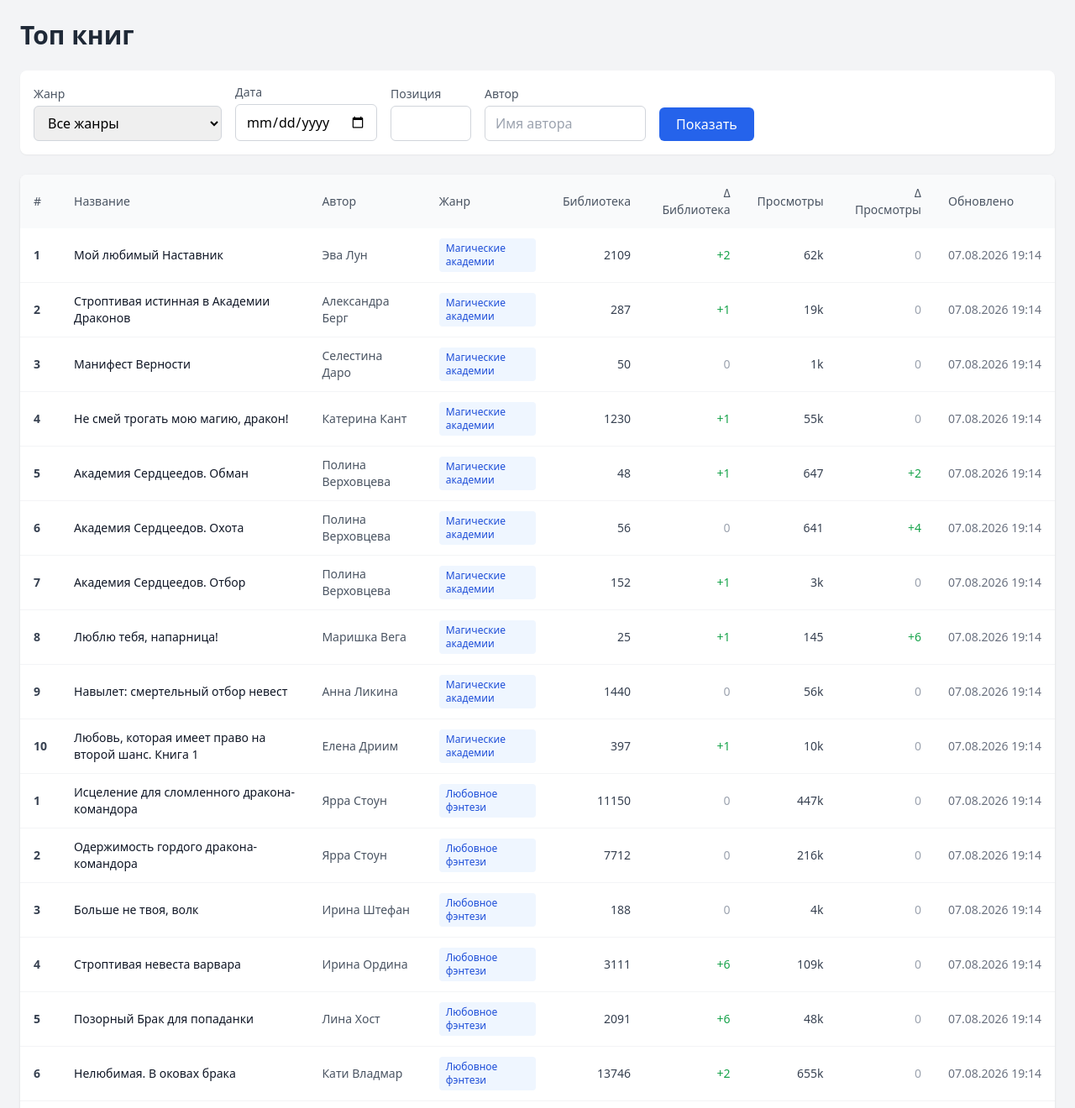
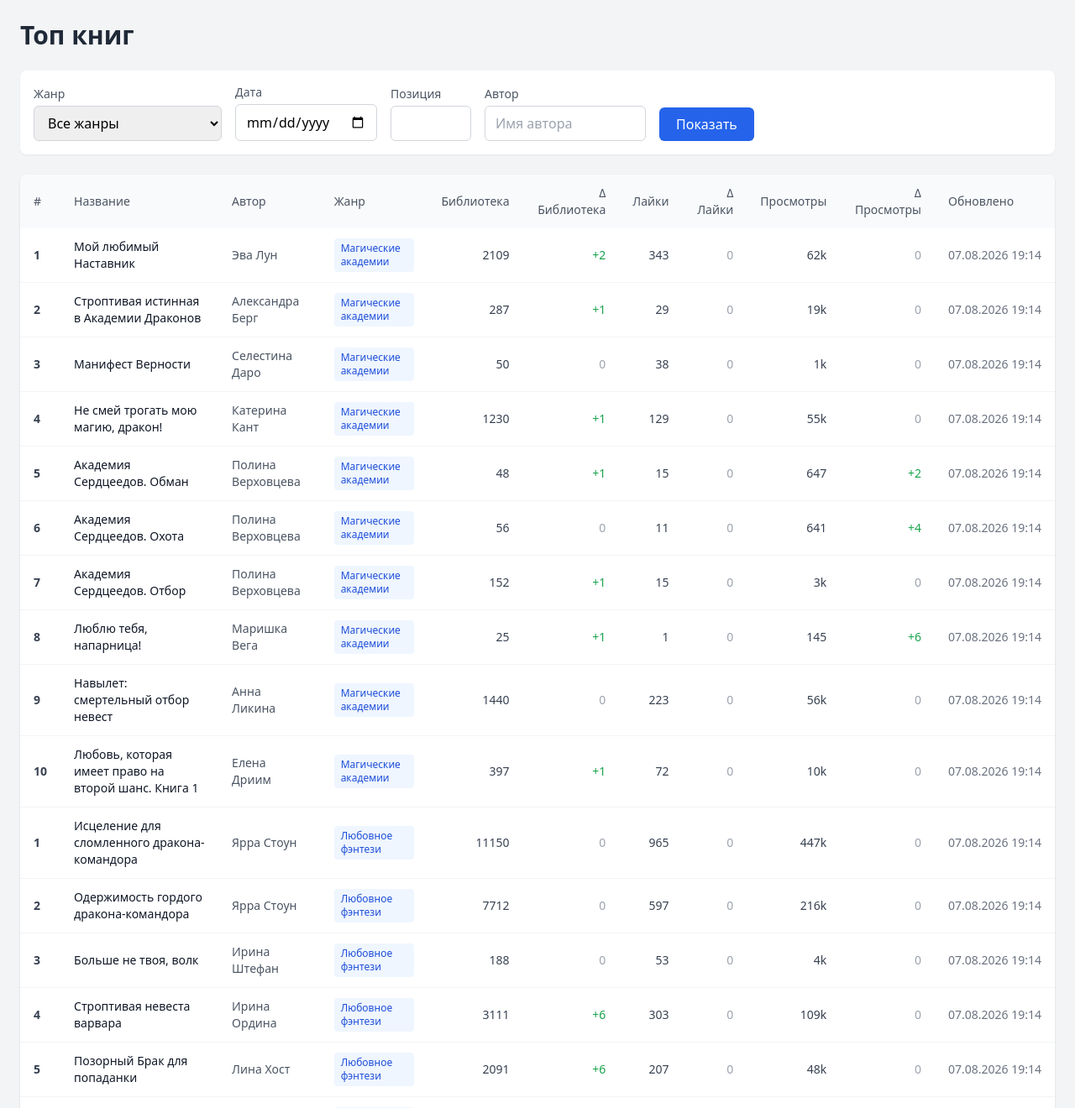
Before and after one commit to Cezario34/LitmarketWidgetParser, a FastAPI app: page /parser_widget/ in a window 1280 px wide. Shown: the top 1320 px of the page at 84% size. Run offline with FastAPI, Linux system fonts and the light colour scheme; the visitor is signed in with stand-in values (Sample User, id 1); data comes from the database, SQL or seed files in the repository; parts of the project's set-up code (start-up, migrations or seed data) failed here and were passed over; some libraries are stand-ins or nearby versions.

Commit message:
add likes info

```diff
--- a/routes/widget.py
+++ b/routes/widget.py
@@ -93,8 +93,10 @@ def get_books_page(
         if prev:
             book.library_delta = book.library - prev.library
             book.views_delta = parse_views(book.views) - parse_views(prev.views)
+            book.likes_delta = book.likes - prev.likes
         else:
             book.library_delta = None
+            book.likes_delta = None
             book.views_delta = None
 
     return templates.TemplateResponse(
--- a/templates/book.html
+++ b/templates/book.html
@@ -63,6 +63,9 @@
                     <th class="px-4 py-3 font-medium">Жанр</th>
                     <th class="px-4 py-3 font-medium text-right">Библиотека</th>
                     <th class="px-4 py-3 font-medium text-right">Δ Библиотека</th>
+                    <th class="px-4 py-3 font-medium text-right">Лайки</th>
+                    <th class="px-4 py-3 font-medium text-right">Δ Лайки</th>
+
                     <th class="px-4 py-3 font-medium text-right">Просмотры</th>
                     <th class="px-4 py-3 font-medium text-right">Δ Просмотры</th>
                     <th class="px-4 py-3 font-medium">Обновлено</th>
@@ -88,6 +91,19 @@
                         {% if book.library_delta is not none %}
                             <span class="{% if book.library_delta > 0 %}text-green-600{% elif book.library_delta < 0 %}text-red-600{% else %}text-gray-400{% endif %}">
                                 {% if book.library_delta > 0 %}+{% endif %}{{ book.library_delta }}
+                            </span>
+                        {% else %}
+                            <span class="text-gray-300">—</span>
+                        {% endif %}
+                    </td>
+                                        <!-- Лайки -->
+                    <td class="px-4 py-3 text-right text-gray-700">{{ book.likes }}</td>
+
+                    <!-- Δ Лайки -->
+                    <td class="px-4 py-3 text-right font-medium">
+                        {% if book.likes_delta is not none %}
+                            <span class="{% if book.likes_delta > 0 %}text-green-600{% elif book.likes_delta < 0 %}text-red-600{% else %}text-gray-400{% endif %}">
+                                {% if book.likes_delta > 0 %}+{% endif %}{{ book.likes_delta }}
                             </span>
                         {% else %}
                             <span class="text-gray-300">—</span>
```
